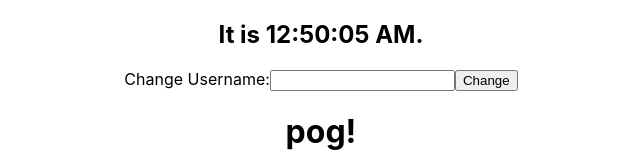
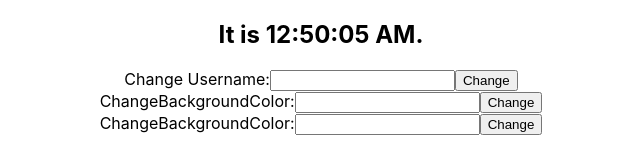
Before and after one commit to RN0529/Assignment3, a React (Create React App) app: page / in a window 1280 px wide. Both pictures are taken after a click on the button "Edit Profile". Shown: the top 161 px of the page, without its empty margins (319-959 px from the left). Built offline with nearby package versions, Linux system fonts and the light colour scheme; no server answers.

Commit message:
Added color change fucntionality

```diff
--- a/src/components/Editprof.js
+++ b/src/components/Editprof.js
@@ -8,6 +8,7 @@ class Edit extends React.Component {
       this.handleChangeOpen = this.handleChangeOpen.bind(this)
       this.handleChangeClose = this.handleChangeClose.bind(this)
       this.handleNameChange = this.handleNameChange.bind(this)
+      this.handleColorChange = this.handleColorChange.bind(this)
       this.state = {
          selected : false,
          userName : "UserName"
@@ -27,18 +28,41 @@ class Edit extends React.Component {
         console.log(props.target.name.value)
         this.setState({userName : props.target.name.value})
         console.log(this.state.userName)
+        this.handleChangeClose()
     }
+    handleColorChange(props){
+        props.preventDefault();
+        console.log(props.target.color.value)
+        document.body.style.backgroundColor = props.target.color.value
+    }
+
 
     render() {
       console.log(this.state.selected)
       if(this.state.selected===true){
         return(
 
-            <div>
+            <div >
                 <form onSubmit={this.handleNameChange}>
                     <label>
                         Change Username:
                         <input type="text" name="name" />
+                    </label>
+                    <button type="submit">Change</button>
+
+                </form>
+                <form onSubmit={this.handleColorChange}>
+                    <label>
+                        ChangeBackgroundColor:
+                        <input type="text" name="color" />
+                    </label>
+                    <button type="submit">Change</button>
+
+                </form>
+                <form onSubmit={this.handleColorChange}>
+                    <label>
+                        ChangeBackgroundColor:
+                        <input type="text" name="color" />
                     </label>
                     <button type="submit">Change</button>
 
```
Also changed, not shown: src/components/Editprof.css (added).
